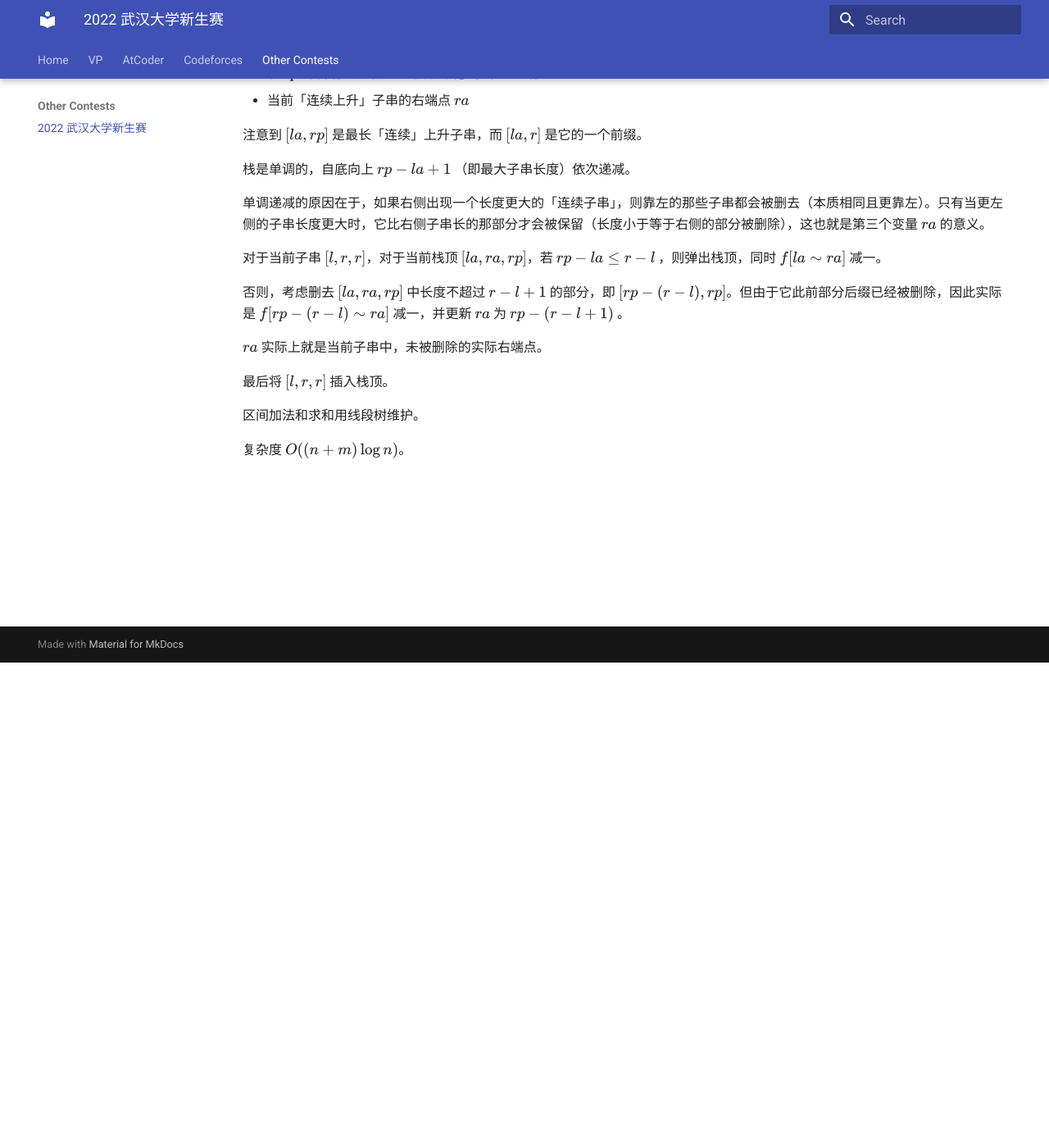
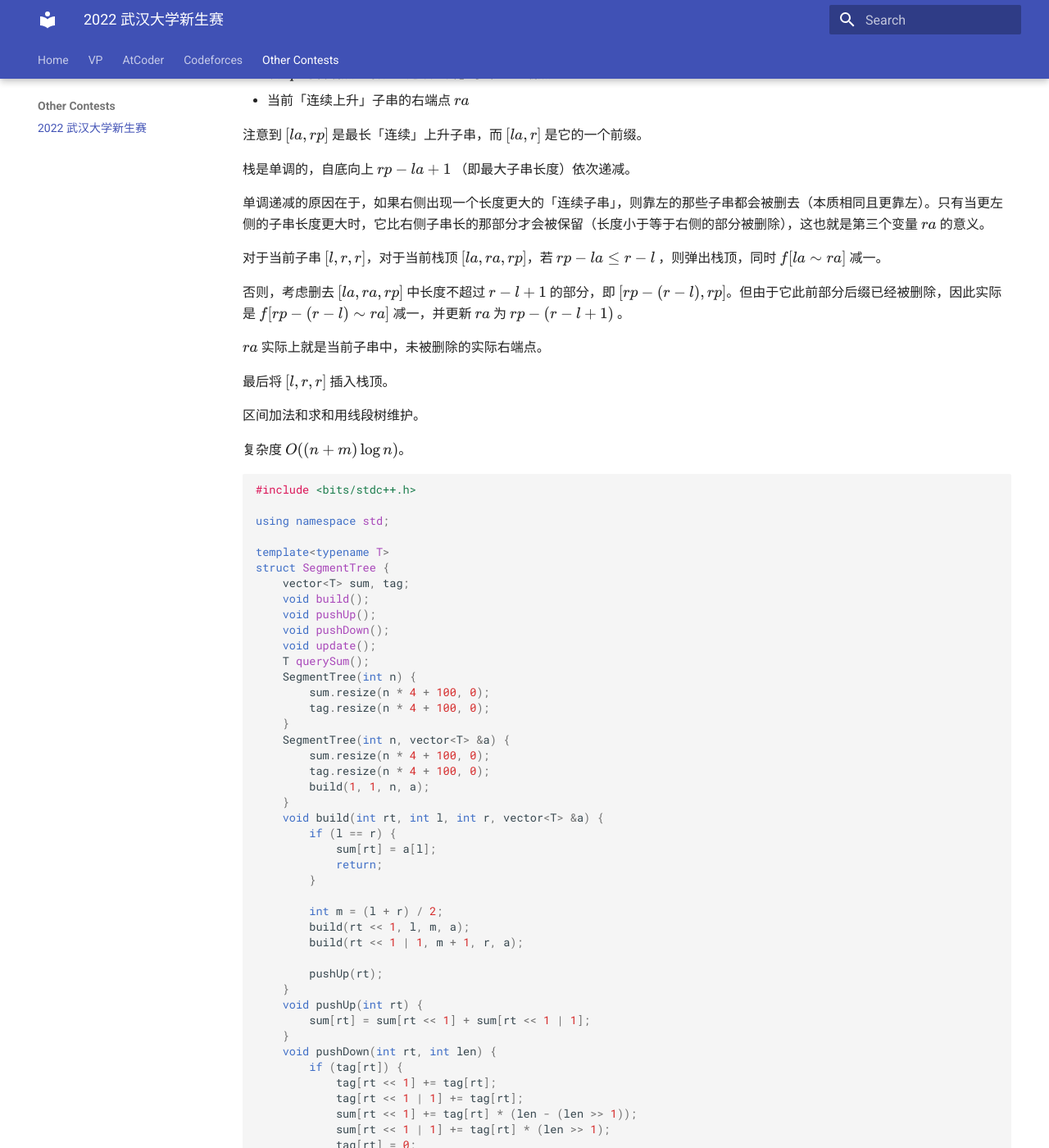
Before and after one commit to SkqLiao/team-wiki, an MkDocs documentation site: the page built from docs/contests/whu-2022-fresh.md, in a window 1280 px wide and 1400 px high, scrolled down 592 px. Shown: the whole window at 82% size. Built offline with MkDocs 1.6.1 and Material for MkDocs 9.7.7, drawn with Linux system fonts in a browser that asks for light colours; some of the changed text lies outside the part shown.

Commit message:
update whu-2022-fresh

````diff
--- a/docs/contests/whu-2022-fresh.md
+++ b/docs/contests/whu-2022-fresh.md
@@ -37,3 +37,160 @@ $ra$ 实际上就是当前子串中，未被删除的实际右端点。
 区间加法和求和用线段树维护。
 
 复杂度 $O((n+m)\log{n})$。
+
+```cpp
+#include <bits/stdc++.h>
+
+using namespace std;
+
+template<typename T>
+struct SegmentTree {
+    vector<T> sum, tag;
+    void build();
+    void pushUp();
+    void pushDown();
+    void update();
+    T querySum();
+    SegmentTree(int n) {
+        sum.resize(n * 4 + 100, 0);
+        tag.resize(n * 4 + 100, 0);
+    }
+    SegmentTree(int n, vector<T> &a) {
+        sum.resize(n * 4 + 100, 0);
+        tag.resize(n * 4 + 100, 0);
+        build(1, 1, n, a);
+    }
+    void build(int rt, int l, int r, vector<T> &a) {
+        if (l == r) {
+            sum[rt] = a[l];
+            return;
+        }
+
+        int m = (l + r) / 2;
+        build(rt << 1, l, m, a);
+        build(rt << 1 | 1, m + 1, r, a);
+
+        pushUp(rt);
+    }
+    void pushUp(int rt) {
+        sum[rt] = sum[rt << 1] + sum[rt << 1 | 1];
+    }
+    void pushDown(int rt, int len) {
+        if (tag[rt]) {
+            tag[rt << 1] += tag[rt];
+            tag[rt << 1 | 1] += tag[rt];
+            sum[rt << 1] += tag[rt] * (len - (len >> 1));
+            sum[rt << 1 | 1] += tag[rt] * (len >> 1);
+            tag[rt] = 0;
+        }
+    }
+    void add(int rt, int l, int r, int a, int b, T x) {
+        if (a <= l && r <= b) {
+            sum[rt] += x * (r - l + 1);
+            tag[rt] += x;
+            return;
+        }
+
+        pushDown(rt, r - l + 1);
+        int m = (l + r) / 2;
+
+        if (a <= m)
+            add(rt << 1, l, m, a, b, x);
+
+        if (b > m)
+            add(rt << 1 | 1, m + 1, r, a, b, x);
+
+        pushUp(rt);
+    }
+
+    T querySum(int rt, int l, int r, int a, int b) {
+        if (a <= l && r <= b)
+            return sum[rt];
+
+        pushDown(rt, r - l + 1);
+
+        int m = (l + r) / 2;
+        T ret = 0;
+
+        if (a <= m)
+            ret += querySum(rt << 1, l, m, a, b);
+
+        if (b > m)
+            ret += querySum(rt << 1 | 1, m + 1, r, a, b);
+
+        return ret;
+    }
+};
+
+struct Query {
+    int l, r, id;
+    bool operator < (const Query &x) const {
+        return r < x.r;
+    }
+};
+
+int main() {
+    cin.tie(NULL)->sync_with_stdio(false);
+    int n, m;
+    cin >> n >> m;
+    vector<int> a(n + 1);
+
+    for (int i = 1; i <= n; ++i)
+        cin >> a[i];
+
+    vector<Query> qry(m);
+
+    for (int i = 0; i < m; ++i) {
+        cin >> qry[i].l >> qry[i].r;
+        qry[i].id = i;
+    }
+
+    sort(qry.begin(), qry.end());
+
+    vector<long long> ans(m);
+
+    int pre = 1, pos = 0;
+    SegmentTree<long long> seg(n);
+    unordered_map<int, int> id;
+
+    for (auto x : a) {
+        if (!id.count(x))
+            id.insert({x, id.size()});
+    }
+
+    vector<deque<array<int, 3>>> stk(id.size()); // [lpos, rpos, ori_rpos]
+
+    for (int i = 1; i <= n; ++i) {
+        if (i == 1 || a[i] != a[i - 1] + 1)
+            pre = i;
+
+        seg.add(1, 1, n, pre, i, 1);
+        int val = id[a[i]], len = i - pre + 1;
+
+        while (!stk[val].empty() && stk[val].back()[2] - stk[val].back()[0] + 1 <= len) {
+            auto [l, r, rr] = stk[val].back();
+            stk[val].pop_back();
+            seg.add(1, 1, n, l, r, -1);
+        }
+
+        if (!stk[val].empty()) {
+            auto [l, r, rr] = stk[val].back();
+            stk[val].pop_back();
+            seg.add(1, 1, n, rr - len + 1, r, -1);
+            stk[val].push_back({l, rr - len, rr});
+        }
+
+        stk[val].push_back({pre, i, i});
+
+        while (pos < m && qry[pos].r == i) {
+            ans[qry[pos].id] = seg.querySum(1, 1, n, qry[pos].l, qry[pos].r);
+            ++pos;
+        }
+    }
+
+    for (auto x : ans)
+        cout << x << "\n";
+
+    return 0;
+}
+```
````
Also changed, not shown: 4 other files.
